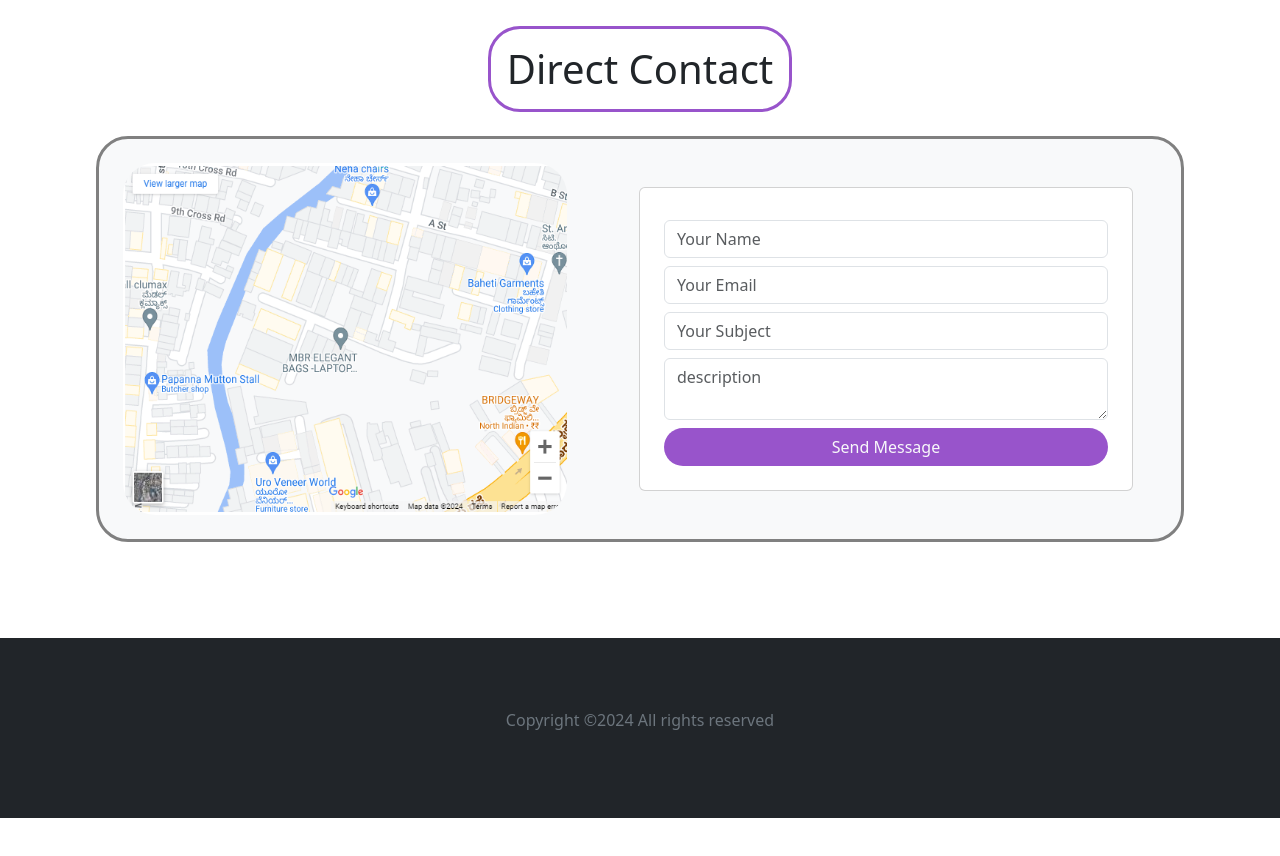
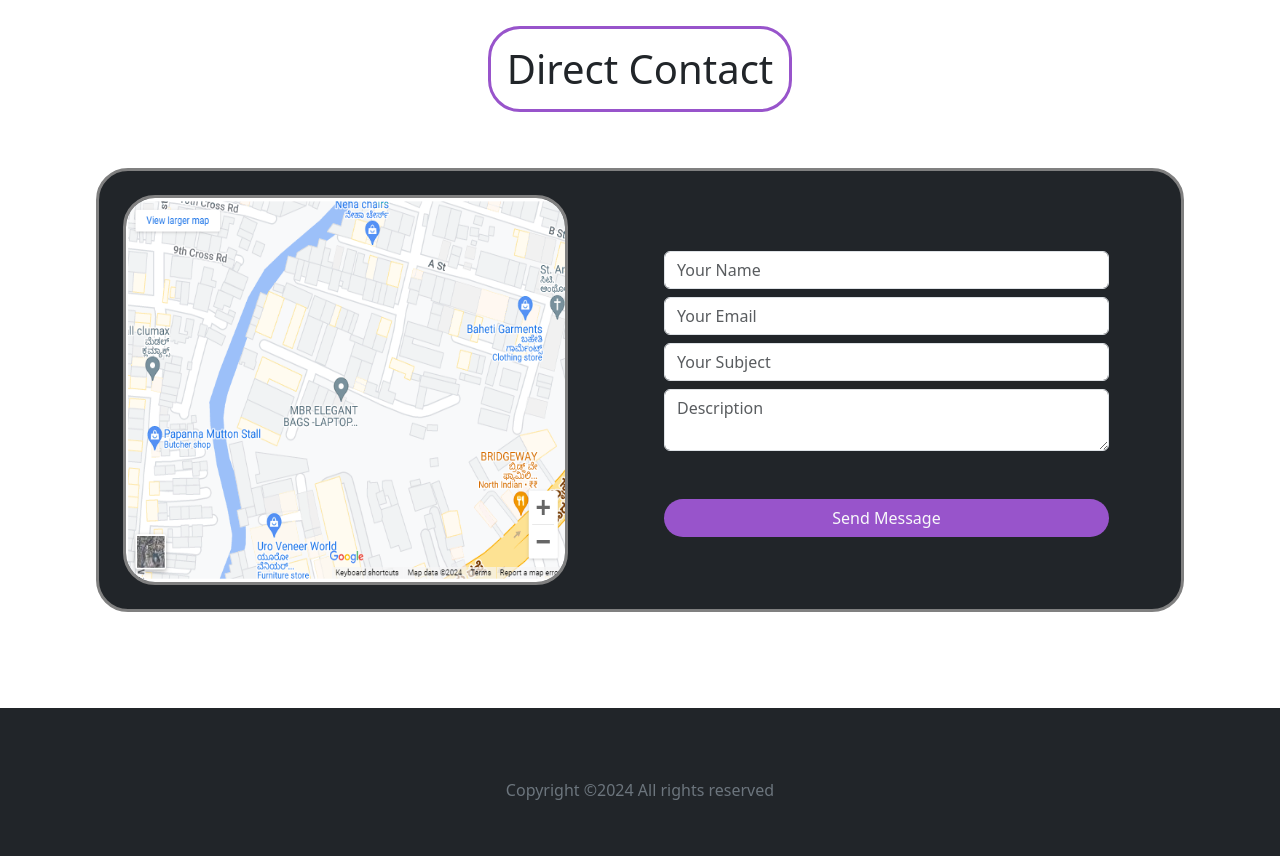
Before and after one commit to Prithivi36/Wintek, a React (Vite) app: page / in a window 1280 px wide. Shown: the part 3800-4656 px from the top of the page. Before the commit the page ends 4618 px from the top, so only its background shows below. Built offline with nearby package versions, Linux system fonts and the light colour scheme.

Commit message:
Improvemts In Direct Contact

```diff
--- a/src/Address/Address.jsx
+++ b/src/Address/Address.jsx
@@ -37,20 +37,20 @@ function Address() {
           </div>
         </div>
       </div>
-      <div  className="maps p-5">
+      <div  className="maps  p-5">
       <p className='text-center'>
-        <h1 className=' p-3 mt-5 rounded-5 highlight'>Direct Contact</h1>
+        <h1 className=' p-3 mt-5  rounded-5 highlight'>Direct Contact</h1>
       </p>
-        <div style={{border:'solid gray'}} className="rounded-5 row bg-light mt-0 m-5">
+        <div style={{border:'solid gray'}} className="rounded-5 row bg-dark justify-content-center aligin-item-center mt-0 m-lg-5">
           <div className="container col d-flex p-4">
-            <img style={{borderRadius: '2rem  2rem '}} className='img-fluid ' src={Dummy} alt="" />
+            <img style={{borderRadius: '2rem  2rem ',border:'solid gray'}} className='img-fluid ' src={Dummy} alt="" />
           </div>
-          <div className="card row g-2 px-4 col py-4 m-5">
+          <div className=" row g-2 px-4 col-lg py-4  m-lg-5">
             <input type="text" className='form-control' placeholder='Your Name' />
             <input type="text" className='form-control' placeholder='Your Email' />
             <input type="text" className='form-control' placeholder='Your Subject' />
-            <textarea className='form-control' name="" placeholder='description' id=""></textarea>
-          <button className='btn bg-indigo text-light rounded-5'>Send Message</button>
+            <textarea className='form-control' name="" placeholder='Description' id=""></textarea>
+          <button className='btn bg-indigo text-light mt-5 rounded-5'>Send Message</button>
           </div>
         </div>
       </div>
```
